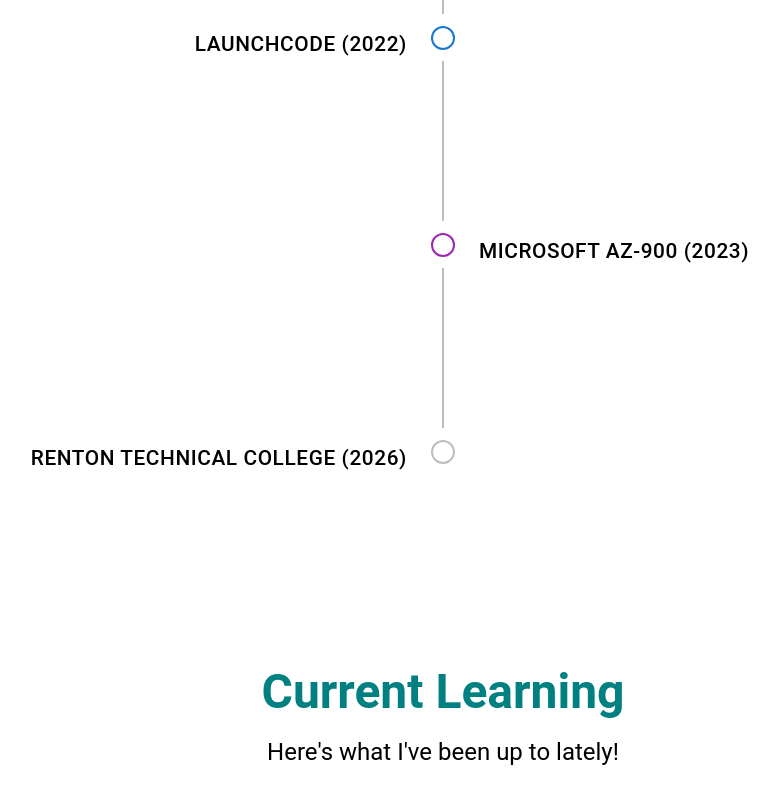
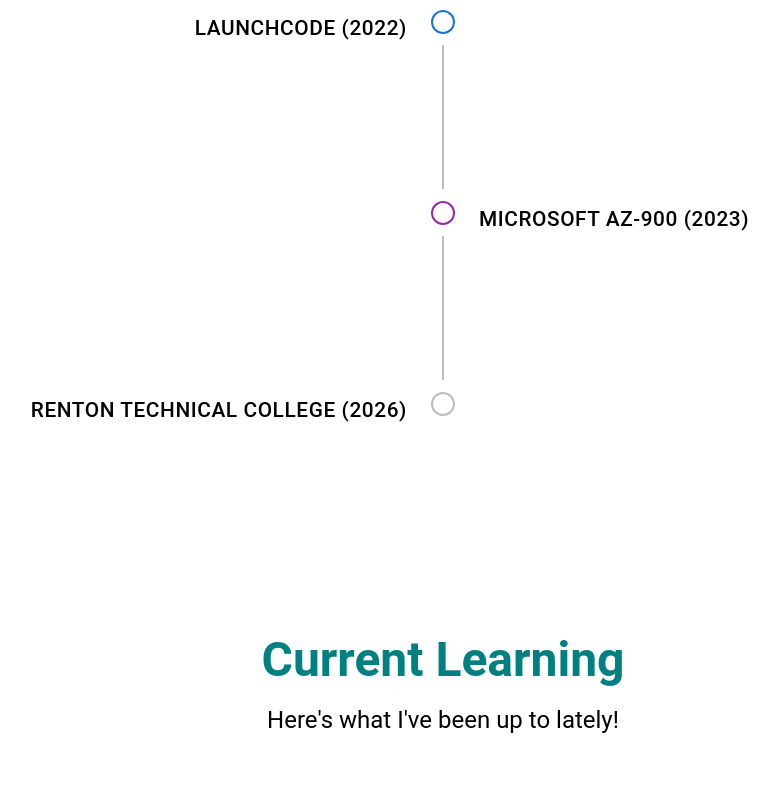
Before and after one commit to amerigirl/website, a React (Create React App) app: page /aboutPage in a window 1280 px wide. Shown: the part 1575-2375 px from the top of the page, without its empty margins (197-976 px from the left). After the commit the page ends 2343 px from the top, so only its background shows below. Built offline with nearby package versions, Linux system fonts and the light colour scheme.

Commit message:
small tweaks

```diff
--- a/src/Components/AboutPage/CurrentLearning/CurrentLearning.jsx
+++ b/src/Components/AboutPage/CurrentLearning/CurrentLearning.jsx
@@ -4,7 +4,7 @@ import { Box } from "@mui/system";
 
 const CurrentLearning = () => {
   return (
-    <Box sx={{ marginTop: "3rem" }}>
+    <Box sx={{marginTop:"2rem"}}>
 
       <SectionTitle
         title={"Current Learning"}
--- a/src/Components/AboutPage/MyAcademicJourney/Timeline.jsx
+++ b/src/Components/AboutPage/MyAcademicJourney/Timeline.jsx
@@ -35,7 +35,7 @@ const MyTimeline = () => {
       MuiTimelineConnector: {
         styleOverrides: {
           root: {
-            height: "10rem",
+            height: "9rem",
           },
         },
       },
@@ -69,7 +69,7 @@ const MyTimeline = () => {
   return (
     <>
       <ThemeProvider theme={theme}>
-        <Timeline position="alternate" sx={{ marginBottom: "10rem" }}>
+        <Timeline position="alternate" sx={{ marginBottom: "11rem" }}>
           {timelineItems.map((item, index) => (
             <TimelineItem key={index}>
               <TimelineSeparator>
```
